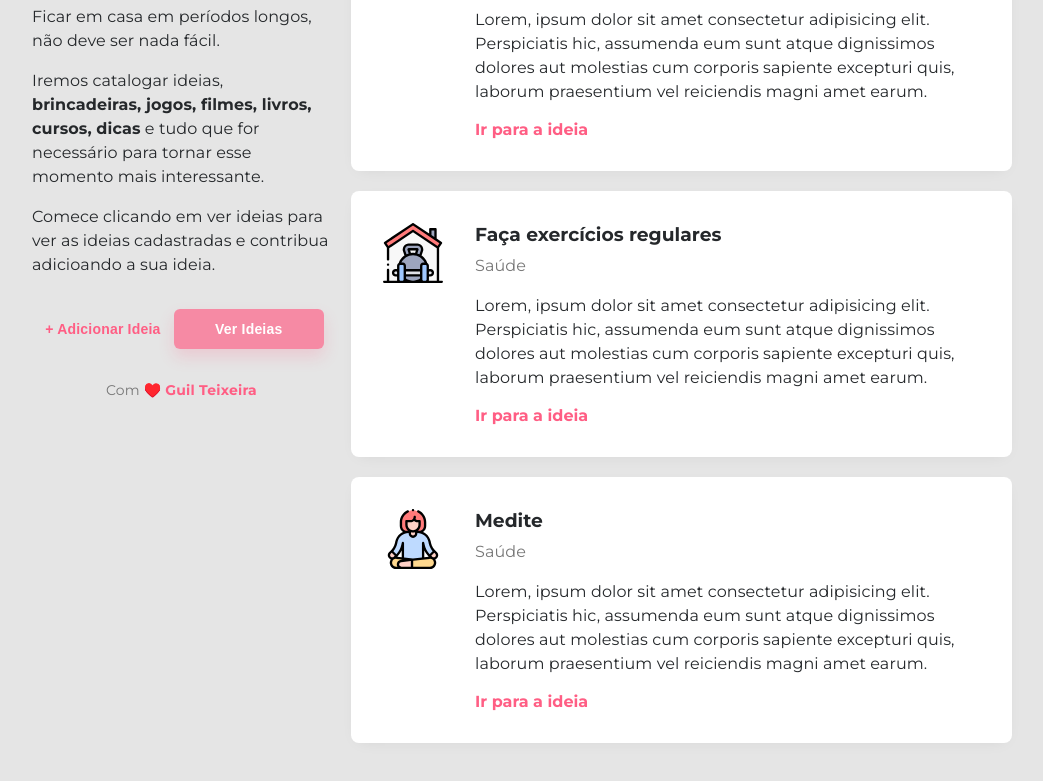
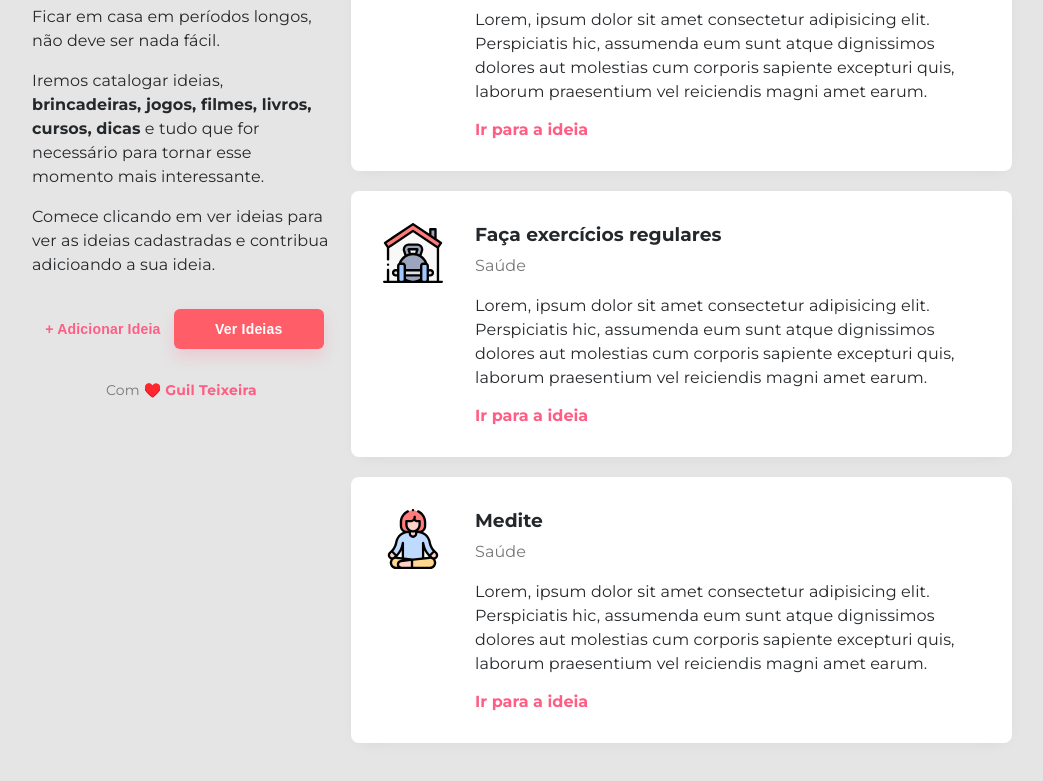
Before and after one commit to guilteixeira/casacriativa, a plain HTML site: page index.html in a window 1280 px wide. In both pictures the pointer is over the button "Ver Ideias". Shown: the part 135-916 px from the top of the page, without its empty margins (118-1161 px from the left). Drawn offline with Linux system fonts and the light colour scheme.

Commit message:
Update style.css

```diff
--- a/style.css
+++ b/style.css
@@ -62,7 +62,7 @@ button.fat {
 }
 button.fat:hover{
       text-decoration: none;
-      background: #ff5e84aa;
+      background: #ff5e69;
 }
 
 #buttons, footer {
```
